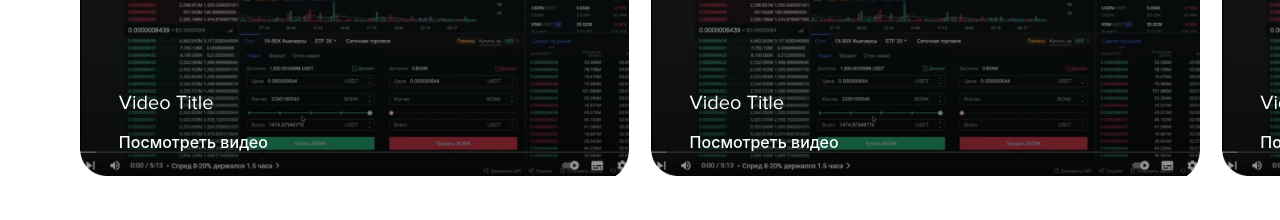
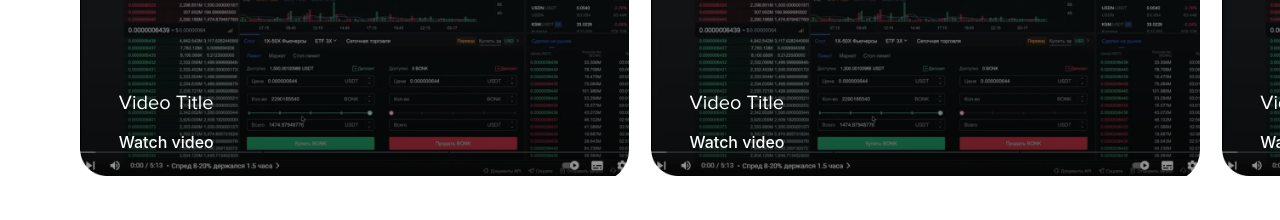
Before and after one commit to web-focus-by/arbitrage, a React (Vite) app: page / in a window 1280 px wide. Shown: the part 2540-2760 px from the top of the page. Built offline with nearby package versions, Linux system fonts and the light colour scheme; no server answers.

Commit message:
commit fix video

```diff
--- a/src/lang/eng/pages/mainPage.json
+++ b/src/lang/eng/pages/mainPage.json
@@ -26,6 +26,7 @@
   "advHeadline.coin.transfer.time": "Coin transfer time",
   "advDescr.coin.transfer.time": "The service shows the possible time for transferring a coin between exchanges.",
   "videoBlock.headline": "Video",
+  "videoBlock.watch.video": "Watch video",
   "ratesBlock.headline": "Rates",
   "ratesBlock.term.week": "Week",
   "ratesBlock.term.month": "Month",
--- a/src/lang/ru/pages/mainPage.json
+++ b/src/lang/ru/pages/mainPage.json
@@ -26,6 +26,7 @@
   "advHeadline.coin.transfer.time": "Время перевода монеты",
   "advDescr.coin.transfer.time": "Сервис показывает возможное время перевода монеты между биржами.",
   "videoBlock.headline": "Видео",
+  "videoBlock.watch.video": "Посмотреть видео",
   "ratesBlock.headline": "Тарифы",
   "ratesBlock.term.week": "Неделя",
   "ratesBlock.term.month": "Месяц",
--- a/src/page/mainPage/components/videoBlock/VideoBlock.tsx
+++ b/src/page/mainPage/components/videoBlock/VideoBlock.tsx
@@ -65,7 +65,7 @@ const VideoBlock = () => {
               <div className={style.videoSlideTitle}>
                 <div className={classNames(style.videoSlideText, style.subtitle2)}>{item.title}</div>
                 <a href={item.link} className={classNames(style.videoSlideButton, style.buttonText2)} target={'_blank'}>
-                  Посмотреть видео
+                  {formatMessage({ id: 'videoBlock.watch.video' })}
                 </a>
               </div>
             </SwiperSlide>
```
